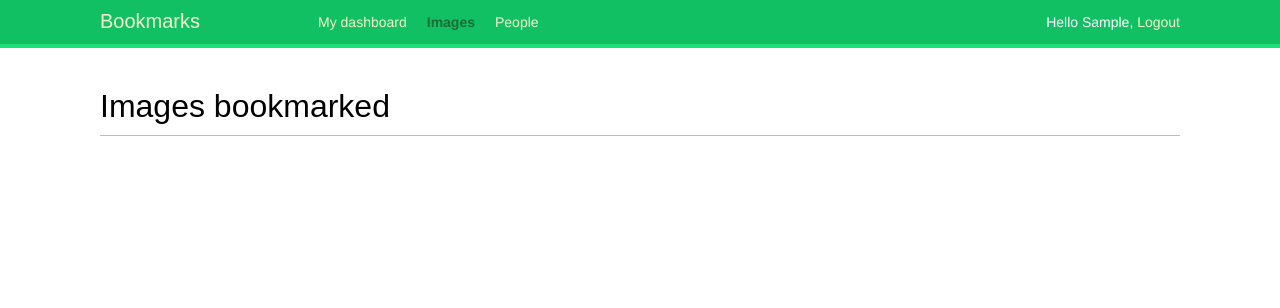
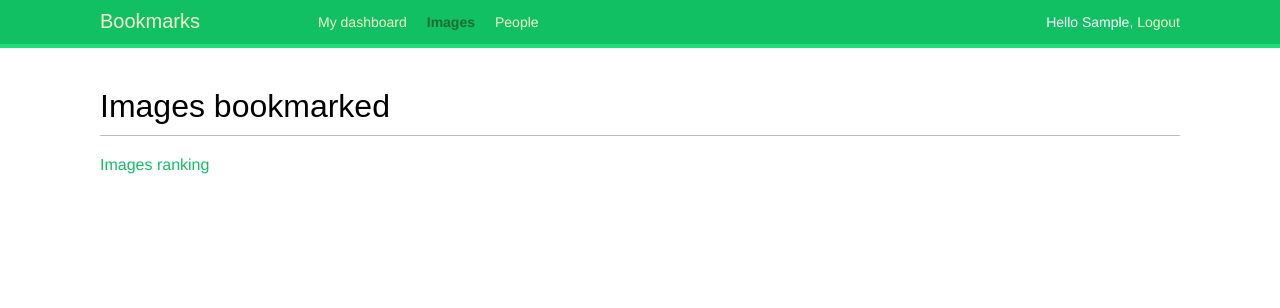
Before and after one commit to grbalmeida/rede-social-django, a Django app: page /images/ in a window 1280 px wide. Shown: the top 308 px of the page. Run offline with Django 3.2, Linux system fonts and the light colour scheme; the visitor is signed in with stand-in values (Sample User, id 1); data that the repository does not hold is empty; some libraries are stand-ins or nearby versions; some web fonts are replaced.

Commit message:
Armazenando um ranking no Redis

```diff
--- a/bookmarks/images/templates/images/image/list.html
+++ b/bookmarks/images/templates/images/image/list.html
@@ -4,6 +4,7 @@
 
 {% block content %}
     <h1>Images bookmarked</h1>
+    <a style="margin-bottom: 2rem; display: inline-block;" href="{% url "images:ranking" %}">Images ranking</a>
     <div id="image-list">
         {% include "images/image/list_ajax.html" %}
     </div>
--- a/bookmarks/images/urls.py
+++ b/bookmarks/images/urls.py
@@ -7,5 +7,6 @@ urlpatterns = [
     path('create/', views.image_create, name='create'),
     path('detail/<int:id>/<slug:slug>/', views.image_detail, name='detail'),
     path('like/', views.image_like, name='like'),
+    path('ranking/', views.image_ranking, name='ranking'),
     path('', views.image_list, name='list'),
 ]
--- a/bookmarks/images/views.py
+++ b/bookmarks/images/views.py
@@ -50,6 +50,9 @@ def image_detail(request, id, slug):
     # O método incr() devolve o valor final da chave depois de executar a operação.
     # Armazenamos o valor na variável total_views e a passamos no contexto do template.
     # A chave no Redis é criada com uma notação no formato tipo-do-objeto:id:campo (por exemplo, image:33:id)
+
+    # incrementa de 1 o ranking da imagem
+    r.zincrby('image_ranking', 1, image.id)
 
     return render(request, 'images/image/detail.html', {'section': 'images', 'image': image, 'total_views': total_views})
 
@@ -112,3 +115,15 @@ def image_list(request):
     # estenderá o template base.html para exibir a página completa e incluirá o
     # template list_ajax.html para incluir a lista de imagens.
     return render(request, 'images/image/list.html', {'section': 'images', 'images': images})
+
+@login_required
+def image_ranking(request):
+    # obtém o dicionário do ranking de imagens
+    image_ranking = r.zrange('image_ranking', 0, -1, desc=True)[:10]
+    image_ranking_ids = [int(id) for id in image_ranking]
+
+    # obtém as imagens mais visualizadas
+    most_viewed = list(Image.objects.filter(id__in=image_ranking_ids))
+    most_viewed.sort(key=lambda x: image_ranking_ids.index(x.id))
+
+    return render(request, 'images/image/ranking.html', {'section': 'images', 'most_viewed': most_viewed})
```
Also changed, not shown: bookmarks/images/templates/images/image/ranking.html (added, +16 -0 lines), README.md.
